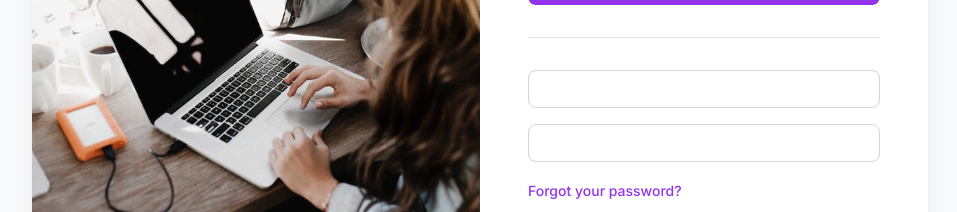
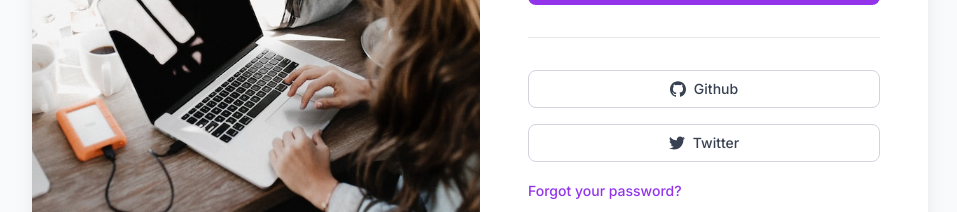
Before and after one commit to lhes23/next-finance-app, a Next.js app: page / in a window 1280 px wide. Shown: the part 384-596 px from the top of the page, without its empty margins (160-1117 px from the left). Built offline with nearby package versions, Linux system fonts and the light colour scheme.

Commit message:
adjust text color on dark mode

```diff
--- a/src/components/ConfirmDeleteModal.tsx
+++ b/src/components/ConfirmDeleteModal.tsx
@@ -25,7 +25,7 @@ const ConfirmDeleteModal = ({
 
         {showDeleteModal && (
           <>
-            <div className="justify-center mx-6 items-center flex overflow-x-hidden overflow-y-auto fixed inset-0 z-50 outline-none focus:outline-none">
+            <div className="justify-center mx-6 items-center flex overflow-x-hidden overflow-y-auto fixed inset-0 z-50 outline-none focus:outline-none dark:bg-gray-800">
               <div className="relative w-auto my-6 mx-auto max-w-3xl">
                 {/*content*/}
                 <div className="border-0 rounded-lg shadow-lg relative flex flex-col w-full bg-white outline-none focus:outline-none">
--- a/src/components/Login.tsx
+++ b/src/components/Login.tsx
@@ -42,7 +42,7 @@ const Login = () => {
               Log in
             </Link>
             <hr className="my-8" />
-            <button className="flex items-center justify-center w-full px-4 py-2 text-sm font-medium leading-5 text-white text-gray-700 transition-colors duration-150 border border-gray-300 rounded-lg dark:text-gray-400 active:bg-transparent hover:border-gray-500 focus:border-gray-500 active:text-gray-500 focus:outline-none focus:shadow-outline-gray">
+            <button className="flex items-center justify-center w-full px-4 py-2 text-sm font-medium leading-5  text-gray-700 transition-colors duration-150 border border-gray-300 rounded-lg dark:text-gray-400 active:bg-transparent hover:border-gray-500 focus:border-gray-500 active:text-gray-500 focus:outline-none focus:shadow-outline-gray">
               <svg
                 className="w-4 h-4 mr-2"
                 aria-hidden="true"
@@ -53,7 +53,7 @@ const Login = () => {
               </svg>
               Github
             </button>
-            <button className="flex items-center justify-center w-full px-4 py-2 mt-4 text-sm font-medium leading-5 text-white text-gray-700 transition-colors duration-150 border border-gray-300 rounded-lg dark:text-gray-400 active:bg-transparent hover:border-gray-500 focus:border-gray-500 active:text-gray-500 focus:outline-none focus:shadow-outline-gray">
+            <button className="flex items-center justify-center w-full px-4 py-2 mt-4 text-sm font-medium leading-5 text-gray-700 transition-colors duration-150 border border-gray-300 rounded-lg dark:text-gray-400 active:bg-transparent hover:border-gray-500 focus:border-gray-500 active:text-gray-500 focus:outline-none focus:shadow-outline-gray">
               <svg
                 className="w-4 h-4 mr-2"
                 aria-hidden="true"
```
